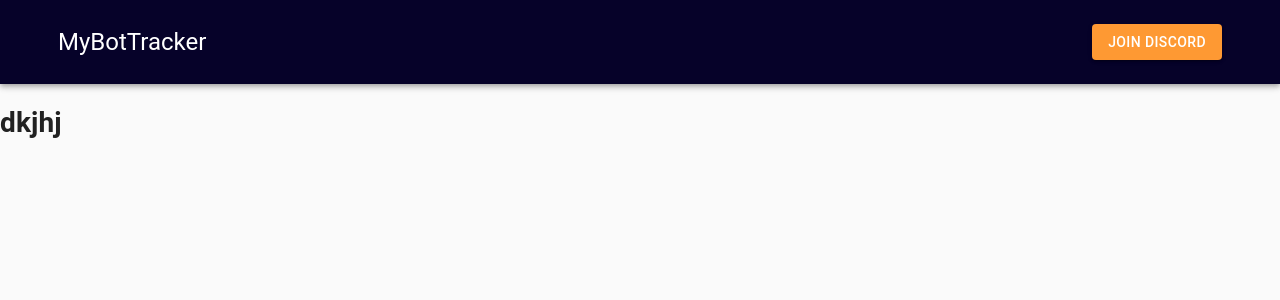
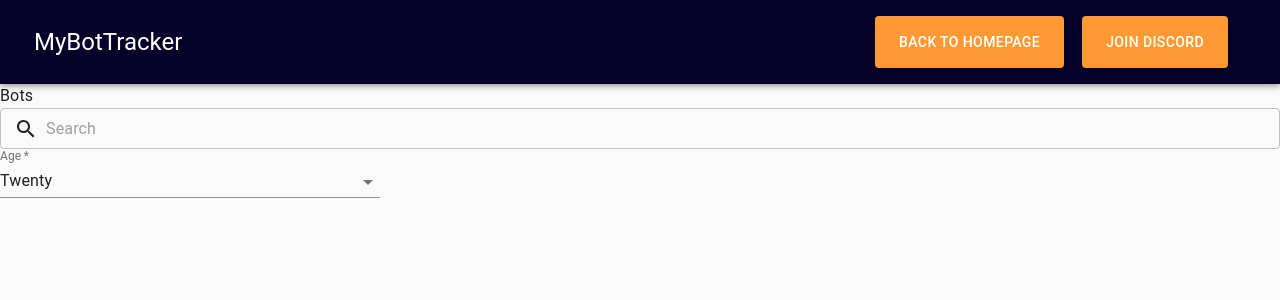
Before and after one commit to kirankulkarnicronj/mybot-webapp, a React (Create React App) app: page /bots in a window 1280 px wide. Shown: the top 300 px of the page. Built offline with nearby package versions, Linux system fonts and the light colour scheme.

Commit message:
developing new components

```diff
--- /dev/null
+++ b/src/component/Dropdown.js
@@ -0,0 +1,48 @@
+import * as React from "react";
+import { useTheme } from "@material-ui/core/styles";
+import OutlinedInput from "@material-ui/core/OutlinedInput";
+import InputLabel from "@material-ui/core/InputLabel";
+import MenuItem from "@material-ui/core/MenuItem";
+import FormControl from "@material-ui/core/FormControl";
+import Select from "@material-ui/core/Select";
+const ITEM_HEIGHT = 48;
+const ITEM_PADDING_TOP = 8;
+const MenuProps = {
+  PaperProps: {
+    style: {
+      maxHeight: ITEM_HEIGHT * 4.5 + ITEM_PADDING_TOP,
+      width: 250,
+    },
+  },
+};
+const names = [
+  "Oliver Hansen",
+  "Van Henry",
+  "April Tucker",
+  "Ralph Hubbard",
+  "Omar Alexander",
+  "Carlos Abbott",
+  "Miriam Wagner",
+  "Bradley Wilkerson",
+  "Virginia Andrews",
+  "Kelly Snyder",
+];
+
+export default function UserForm() {
+  const theme = useTheme();
+  const [personName, setPersonName] = React.useState();
+  const handleChange = (event) => {
+    setPersonName(event.target.value);
+  };
+  return (
+    <div>
+      <FormControl required>
+        <InputLabel id="label">Age</InputLabel>
+        <Select labelId="label" id="select" value="20">
+          <MenuItem value="10">Ten</MenuItem>
+          <MenuItem value="20">Twenty</MenuItem>
+        </Select>
+      </FormControl>
+    </div>
+  );
+}
--- a/src/component/Navbar.js
+++ b/src/component/Navbar.js
@@ -1,4 +1,4 @@
-import React from "react";
+import React, { useEffect, useState } from "react";
 import {
   AppBar,
   Toolbar,
@@ -11,18 +11,30 @@
 import Button from "@material-ui/core/Button";
 import DrawerComponent from "./Drawer";
 import "./navbar.css";
-
+import { useLocation } from "react-router-dom";
+import { useHistory } from "react-router-dom";
 function Navbar() {
   const theme = useTheme();
-
+  const history = useHistory();
+  const location = useLocation();
   const isMobile = useMediaQuery(theme.breakpoints.down("md"));
+  const [backtohome, setBacktoHome] = useState(false);
   const handleclick = () => {
     window.location.href = "https://discord.gg/y9NGNwT8Ed";
+  };
+  useEffect(() => {
+    if (location.pathname !== "/") {
+      setBacktoHome(true);
+    } else {
+      setBacktoHome(false);
+    }
+  }, [location]);
+  const handlebackclick = () => {
+    history.push("/");
   };
   return (
     <AppBar position="static" className="navbarheader">
       <CssBaseline />
-      <Container>
       <Toolbar>
         <Typography variant="h5" className="logo">
           MyBotTracker
@@ -31,6 +43,15 @@
           <DrawerComponent />
         ) : (
           <div className="navlinks">
+            {backtohome && (
+              <Button
+                variant="contained"
+                onClick={handlebackclick}
+                className="navbarsubmitbutton"
+              >
+                Back to Homepage
+              </Button>
+            )}
             <Button
               variant="contained"
               onClick={handleclick}
@@ -41,7 +62,6 @@
           </div>
         )}
       </Toolbar>
-      </Container>
     </AppBar>
   );
 }
--- /dev/null
+++ b/src/component/SearchwithIcon.js
@@ -0,0 +1,37 @@
+import React, { useState } from "react";
+import InputAdornment from "@material-ui/core/InputAdornment";
+import TextField from "@material-ui/core/TextField";
+import SearchIcon from "@material-ui/icons/Search";
+import { IconButton } from "@material-ui/core";
+import CancelRoundedIcon from "@material-ui/icons/CancelRounded";
+export default function SearchwithIcon() {
+  const [value, setValue] = useState("");
+
+  return (
+    <TextField
+      placeholder="Search"
+      type="text"
+      variant="outlined"
+      fullWidth
+      size="small"
+      onChange={(e) => setValue(e.target.value)}
+      value={value}
+      InputProps={{
+        startAdornment: (
+          <InputAdornment position="start">
+            <SearchIcon />
+          </InputAdornment>
+        ),
+
+        endAdornment: value && (
+          <IconButton
+            aria-label="toggle password visibility"
+            onClick={() => setValue("")}
+          >
+            <CancelRoundedIcon />
+          </IconButton>
+        ),
+      }}
+    />
+  );
+}
--- a/src/component/navbar.css
+++ b/src/component/navbar.css
@@ -5,6 +5,8 @@
 .navbarsubmitbutton {
   background-color: #fe9933 !important;
   color: #fff !important;
+  margin-right: 18px !important;
+  padding: 14px 24px !important;
 }
 .links {
   text-decoration: none;
--- a/src/pages/botsdashboard.js
+++ b/src/pages/botsdashboard.js
@@ -1,9 +1,12 @@
 import { Typography } from "@material-ui/core";
-
+import SearchwithIcon from "../component/SearchwithIcon";
+import Dropdown from "../component/Dropdown";
 function BotsDashboard() {
   return (
     <div>
-      <h1>dkjhj</h1>
+      <Typography>Bots</Typography>
+      <SearchwithIcon />
+      <Dropdown />
     </div>
   );
 }
--- a/src/pages/home.css
+++ b/src/pages/home.css
@@ -24,6 +24,8 @@
 }
 .errorMsgBody {
   color: red;
+  font-size: 18px;
+  margin-bottom: 15px;
 }
 @media (max-width: 720px) {
   .MuiInputBase-input {
--- a/src/pages/home.js
+++ b/src/pages/home.js
@@ -23,7 +23,7 @@
         },
       }
     );
-    console.log(resp.data.success);
+
     if (resp.data.success) {
       setErrorMessage(false);
       history.push("/bots");
```
Lines whose indentation alone changed are shown as unchanged.
